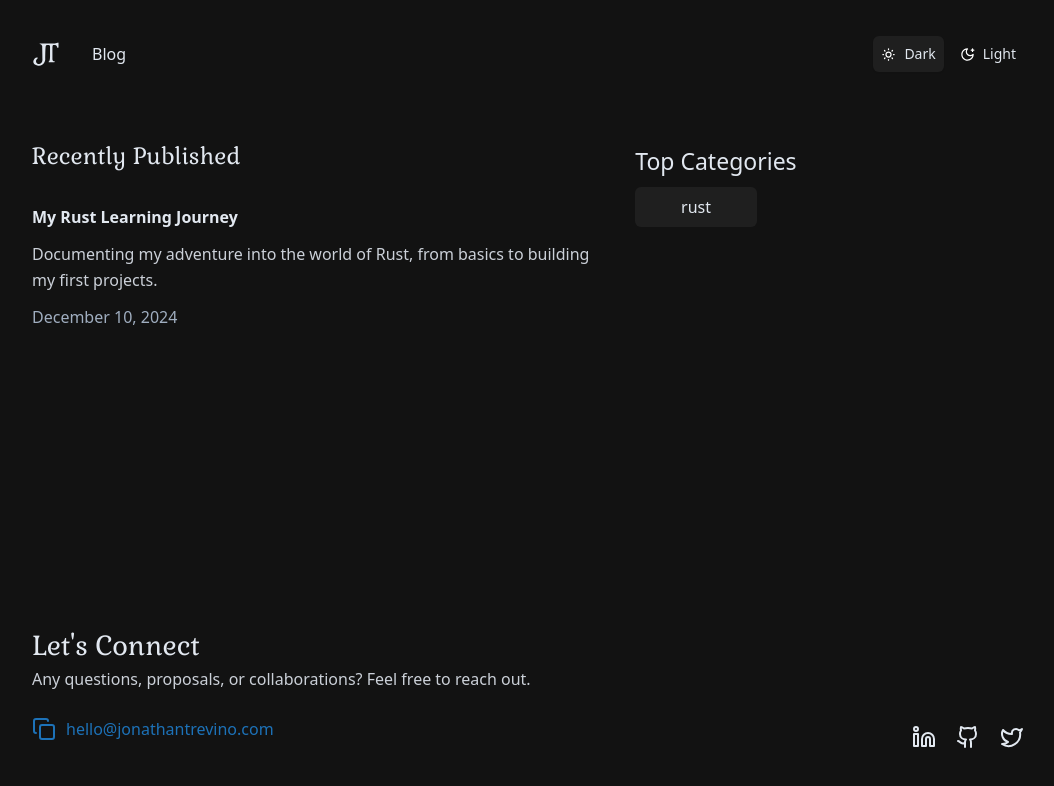
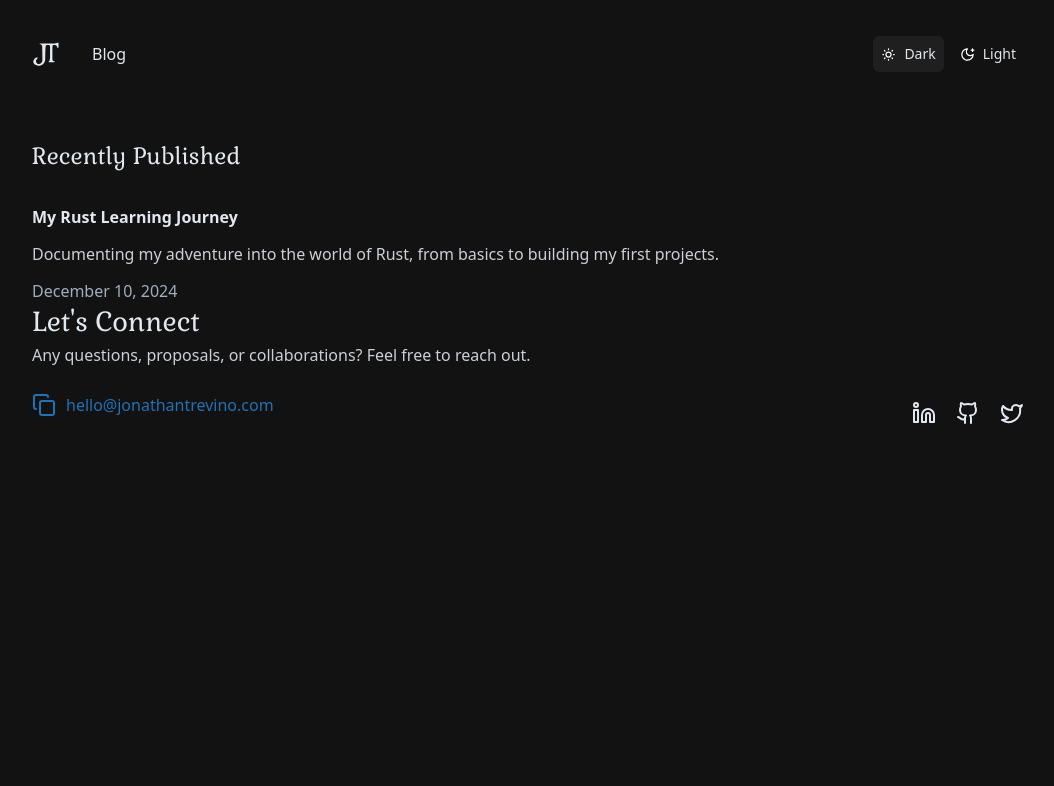
Before and after one commit to jonathantrevino/personal-portfolio, a Next.js app: page /blog in a window 1280 px wide. Shown: the top 786 px of the page, without its empty margins (112-1166 px from the left). Built offline with nearby package versions, Linux system fonts and the light colour scheme; no server answers.

Commit message:
removing latest tags

```diff
--- a/app/blog/page.tsx
+++ b/app/blog/page.tsx
@@ -1,25 +1,15 @@
 import React from 'react'
+import { Spacer } from '../components/spacer'
+import SideNav from '../components/sideNav'
+import { Project } from '../sections/project'
+import { Hero } from '../sections/hero'
 import Recents from '../components/blogs/recents'
-import { Spacer } from '../components/spacer'
-import TopCategories from '../components/blogs/topCategories'
-
-export function generateMetadata() {
-  return {
-    title: 'Blog',
-    description: 'Personal blog where I share my insights, experiences, and tips on web development, building projects, and my journey as a developer.',
-  }
-}
 
 const page = () => {
   return (
-    <div className='min-h-[calc(100vh-245.5px)]  mx-auto'>
+    <div className="">
       <Spacer />
-      <div className='flex md:flex-row flex-col-reverse gap-5'>
-        <Recents />
-        <div className='flex-[0.4]'>
-          <TopCategories />
-        </div>
-      </div>
+      <Recents />
     </div>
   )
 }
```
